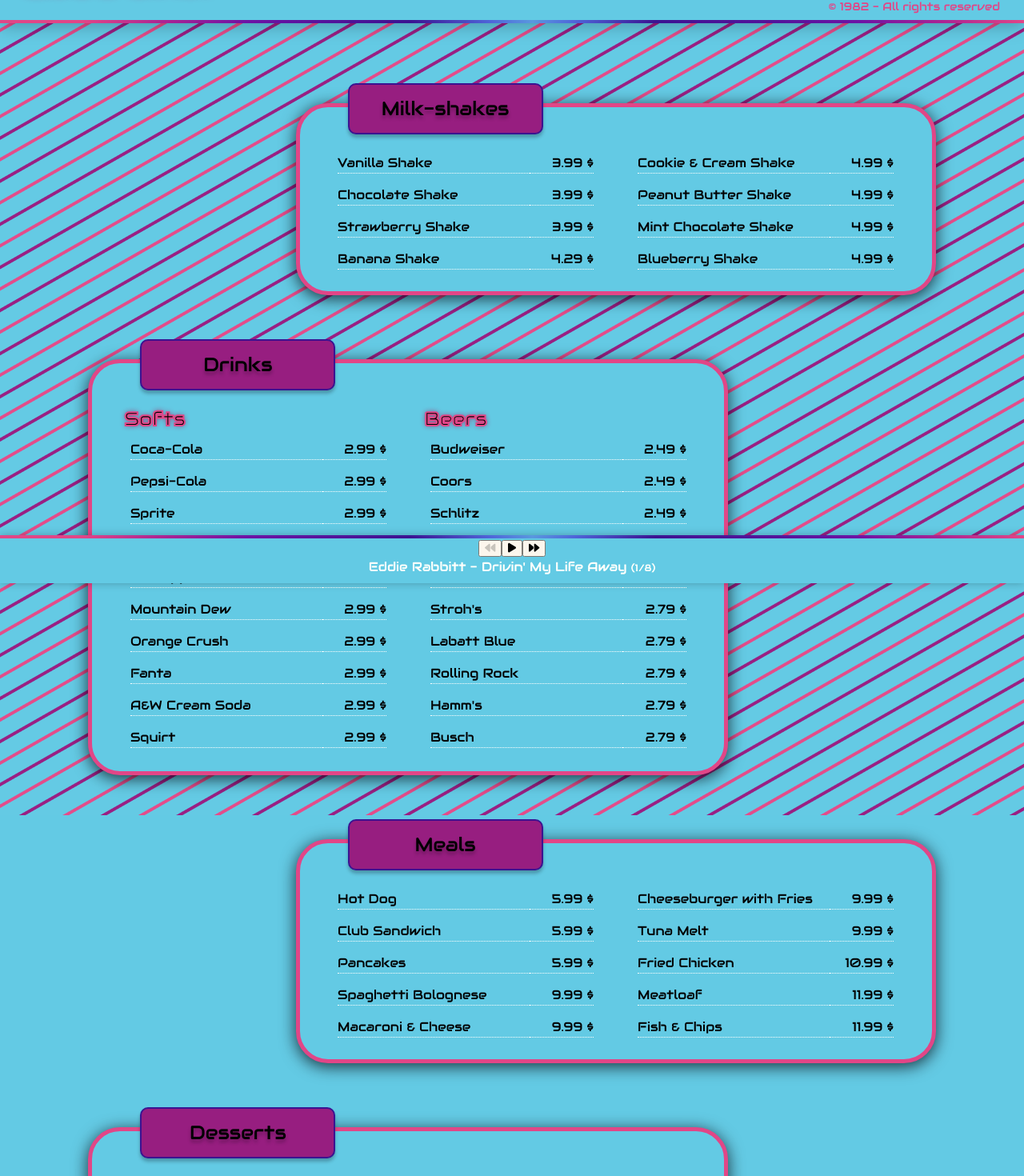
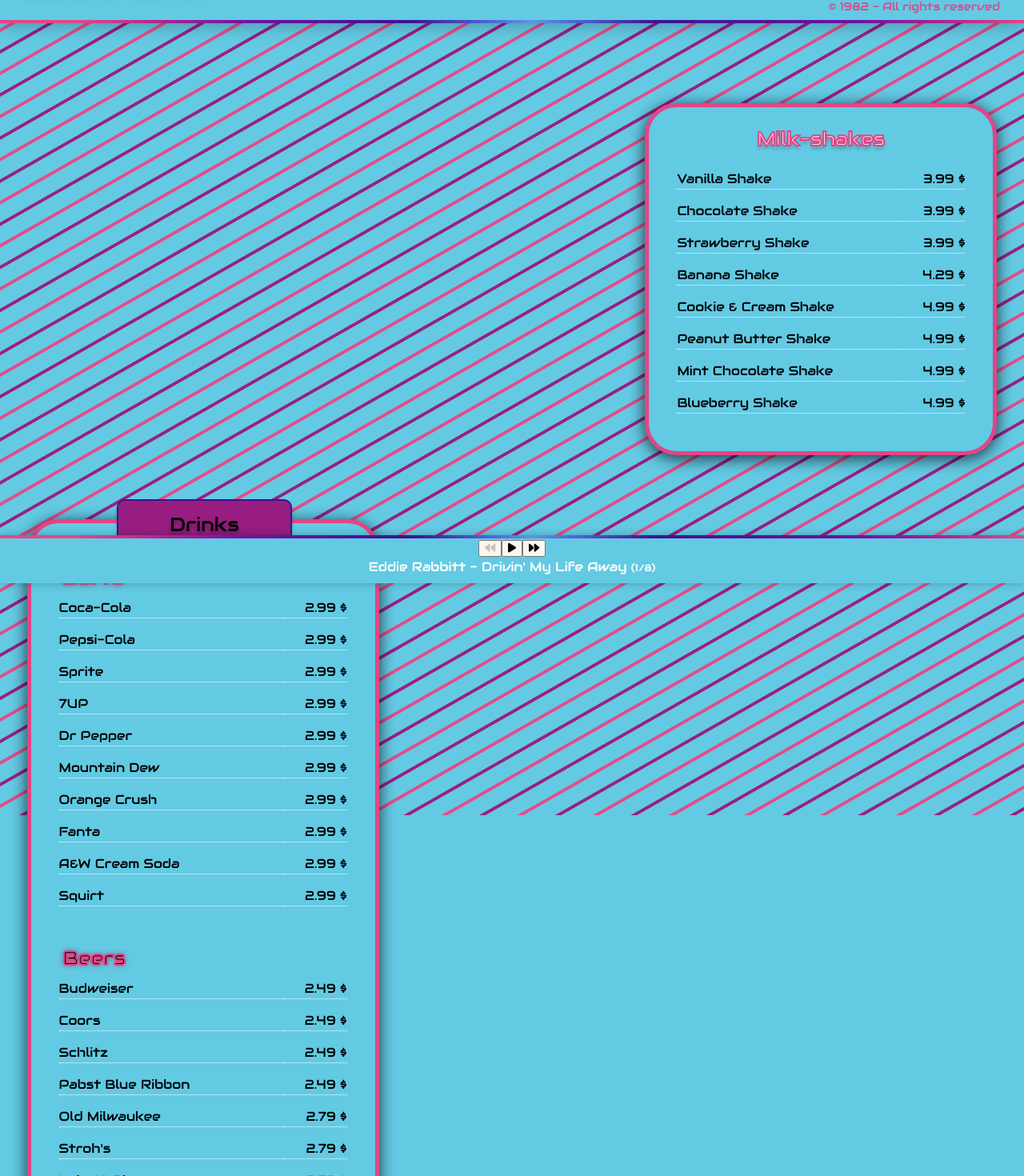
Before and after one commit to philjacquier83/Lou-sDinner, a React (Vite) app: page / in a window 1280 px wide. Shown: the part 71-1541 px from the top of the page at 80% size. Built offline with nearby package versions, Linux system fonts and the light colour scheme.

Commit message:
new design title Card Menu

```diff
--- a/src/sass/base/global.scss
+++ b/src/sass/base/global.scss
@@ -236,3 +236,31 @@
         cursor: pointer;
     }
 }
+
+@media screen and (max-width: 1280px) {
+    .lousMenu {
+        display: flex;
+        padding: 0 2vw;
+        box-sizing: border-box;
+        justify-content: right;
+        align-items: center;
+        height: fit-content;
+
+        &:nth-child(2) {
+            margin: 200px 0 0 0;
+        }
+
+        &:nth-child(odd) {
+            justify-content: left;
+            margin: 80px 0;
+        }
+
+        &--Desserts {
+            margin-bottom: 200px;
+        }
+    }
+
+    .selectProduct {
+        width: 360px;
+    }
+}
--- a/src/sass/components/desserts.scss
+++ b/src/sass/components/desserts.scss
@@ -14,19 +14,17 @@
 
 .dessertsTitle {
     width: 240px;
-    height: 60px;
-    background: #9F138A;
-    border: 2px solid #3A0CA3;
-    box-shadow: 0 4px 4px rgba(0, 0, 0, 0.25);
+    height: 40px;
+    color: #ffd1e7;
+    -webkit-text-stroke: 2px hsl(333, 82%, 57%);
+    text-shadow: 0 0 6px #b8145e;
     font-size: 24px;
     border-radius: 10px;
     display: flex;
     justify-content: center;
     align-items: center;
     position: absolute;
-    top: -30px;
-    left: 60px;
-    text-shadow: 0 4px 4px rgba(0,0,0,0.25);
+    left: 25%;
 }
 
 .dessertsList {
@@ -50,3 +48,15 @@
     width: 320px;
     height: 40px;
 }
+
+@media screen and (max-width: 1280px) {
+    .dessertsContainer {
+        width: 440px;
+        height: 440px;
+    }
+
+    .dessertsTitle {
+        width: 50%;
+        left: 25%;
+    }
+}
--- a/src/sass/components/drinks.scss
+++ b/src/sass/components/drinks.scss
@@ -72,3 +72,37 @@
     -webkit-text-stroke: 2px #EC398B;
     text-shadow: 0 0 6px #b8145e;
 }
+
+@media screen and (max-width: 1280px) {
+    .drinksContainer {
+        width: 440px;
+        height: 1000px;
+    }
+
+    .drinksTitle {
+        width: 50%;
+        left: 25%;
+    }
+
+    .drinksSubList {
+        flex-direction: column;
+    }
+
+    .drinksCategory {
+        display: flex;
+        flex-direction: column;
+        width: 100%;
+        justify-content: center;
+        align-items: center;
+        position: relative;
+        top: -40px;
+    }
+
+    .subCategory {
+        font-size: 24px;
+        width: 100%;
+        margin-top: 40px;
+        -webkit-text-stroke: 2px #EC398B;
+        text-shadow: 0 0 6px #b8145e;
+    }
+}
--- a/src/sass/components/meals.scss
+++ b/src/sass/components/meals.scss
@@ -14,18 +14,17 @@
 
 .mealsTitle {
     width: 240px;
-    height: 60px;
-    background: #9F138A;
-    border: 2px solid #3A0CA3;
-    box-shadow: 0 4px 4px rgba(0, 0, 0, 0.25);
+    height: 40px;
+    color: #ffd1e7;
+    -webkit-text-stroke: 2px hsl(333, 82%, 57%);
+    text-shadow: 0 0 6px #b8145e;
     font-size: 24px;
     border-radius: 10px;
     display: flex;
     justify-content: center;
     align-items: center;
     position: absolute;
-    top: -30px;
-    left: 60px;
+    left: 25%;
     text-shadow: 0 4px 4px rgba(0,0,0,0.25);
 }
 
@@ -41,3 +40,15 @@
     align-items: center;
     font-size: 16px;
 }
+
+@media screen and (max-width: 1280px) {
+    .mealsContainer {
+        width: 440px;
+        height: 520px;
+    }
+
+    .mealsTitle {
+        width: 50%;
+        left: 25%;
+    }
+}
--- a/src/sass/components/milkshakes.scss
+++ b/src/sass/components/milkshakes.scss
@@ -14,18 +14,17 @@
 
 .milkshakesTitle {
     width: 240px;
-    height: 60px;
-    background: #9F138A;
-    border: 2px solid #3A0CA3;
-    box-shadow: 0 4px 4px rgba(0, 0, 0, 0.25);
+    height: 40px;
+    color: #ffd1e7;
+    -webkit-text-stroke: 2px hsl(333, 82%, 57%);
+    text-shadow: 0 0 6px #b8145e;
     font-size: 24px;
     border-radius: 10px;
     display: flex;
     justify-content: center;
     align-items: center;
     position: absolute;
-    top: -30px;
-    left: 60px;
+    left: 25%;
     text-shadow: 0 4px 4px rgba(0,0,0,0.25);
 }
 
@@ -41,3 +40,15 @@
     align-items: center;
     font-size: 16px;
 }
+
+@media screen and (max-width: 1280px) {
+    .milkshakesContainer {
+        width: 440px;
+        height: 440px;
+    }
+
+    .milkshakesTitle {
+        width: 50%;
+        left: 25%;
+    }
+}
```
